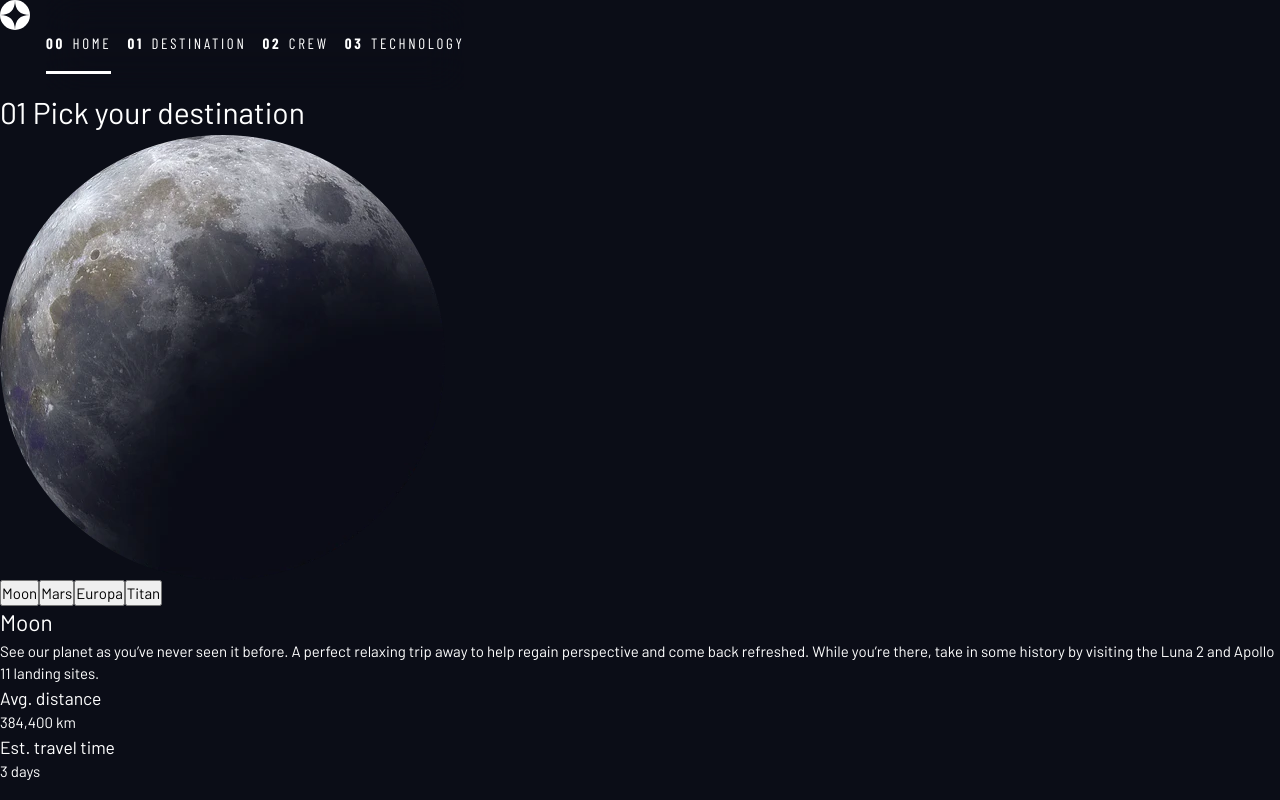
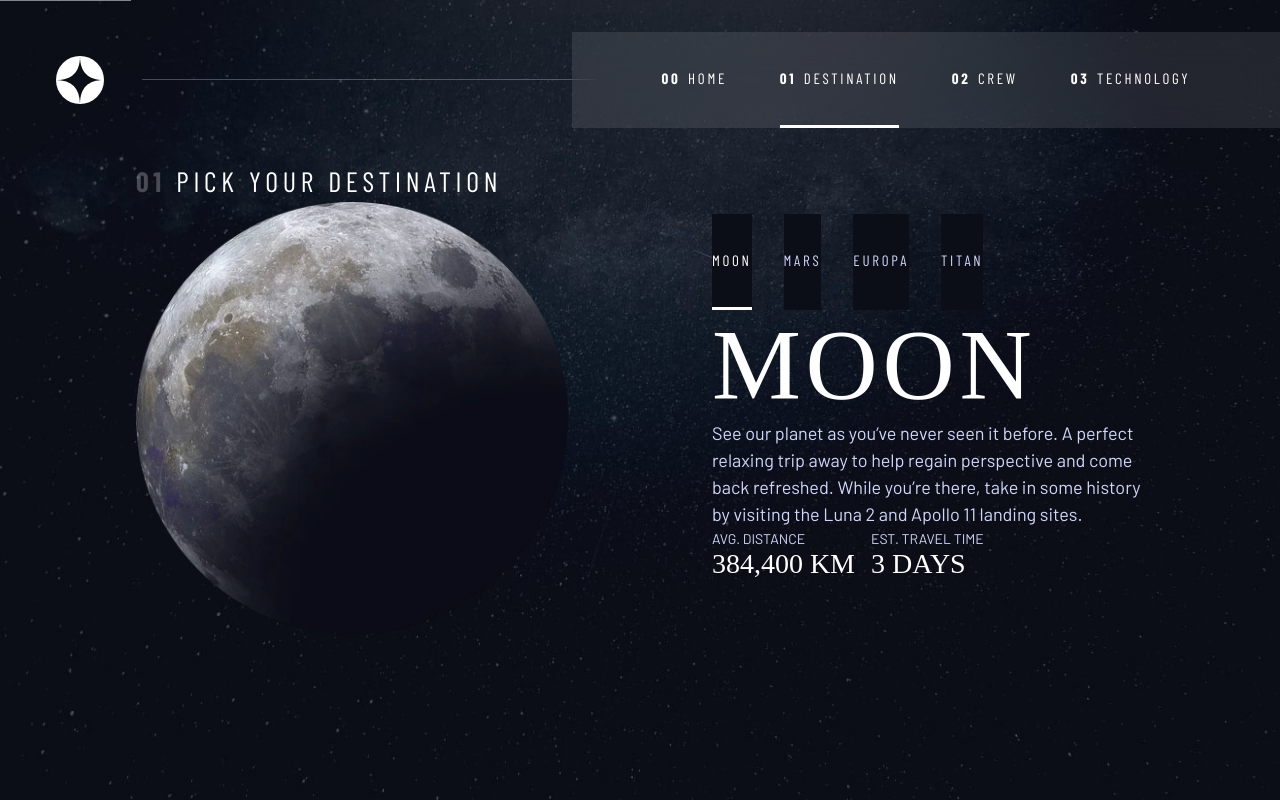
Before and after one commit to Carlos-A-P/space-tourism-website-react, a React (Create React App) app: page /destination in a window 1280 px wide. Built offline with nearby package versions, Linux system fonts and the light colour scheme; a web font is replaced by a local one.

Commit message:
started working on destination page and updating styles

```diff
--- a/src/App.jsx
+++ b/src/App.jsx
@@ -14,7 +14,7 @@ function App() {
 			<div className={`page-wrap ${bg}`}>
 				<Header />
 				<Routes>
-					<Route path="/" element={<Home changeBG={(x) => setBG(x)} />} />
+					<Route index element={<Home changeBG={(x) => setBG(x)} />} />
 					<Route
 						path="/destination"
 						element={<Destination changeBG={(x) => setBG(x)} />}
--- a/src/components/Navbar.jsx
+++ b/src/components/Navbar.jsx
@@ -1,8 +1,6 @@
 import React, { useState } from "react";
-import { Link } from "react-router-dom";
+import { NavLink } from "react-router-dom";
 import logo from "../assets/shared/logo.svg";
-import Hamburger_Menu from "../assets/shared/icon-hamburger.svg";
-import Close_Menu from "../assets/shared/icon-close.svg";
 
 export default function Navbar() {
 	const [openLinks, setOpenLinks] = useState(false);
@@ -12,61 +10,75 @@ export default function Navbar() {
 	};
 
 	return (
+		<>
+			<a href="#main" className="skip-to-content">
+				Skip to content
+			</a>
 			<header className="primary-header flex">
-			<div style={{ width: "30px" }}>
-				<img src={logo} alt="space tourism logo" />
+				<div>
+					<img src={logo} alt="space tourism logo" className="logo" />
 				</div>
-			{/* <button
+				<button
+					className={`mobile-nav-toggle ${openLinks ? "open" : "close"}`}
+					aria-controls="primary-navigation"
 					onClick={toggleNavbar}
-				className="menu-icon"
-				aria-controls="primary-navigation"
 				>
-				<span class="sr-only" aria-expanded="false">
-					Menu
-				</span>
-			</button> */}
-			<button className="mobile-nav-toggle" aria-controls="primary-navigation">
-				<span aria-selected="false" className="sr-only">
+					<span aria-expanded={!openLinks} className="sr-only">
 						Menu
 					</span>
 				</button>
 				<nav className="navbar ">
-				<ul className="primary-navigation flex">
+					<ul
+						className={`primary-navigation flex ${openLinks ? "hidden" : ""}`}
+					>
 						<li>
-						<Link
+							<NavLink
 								to="/"
-							className="active ff-sans-cond uppercase text-white letter-spacing-2 underline-indicator"
+								className={`${(isActive) =>
+									isActive
+										? "active"
+										: ""} ff-sans-cond uppercase text-white letter-spacing-2 underline-indicator`}
 							>
 								{/* the aria-hidden is so that span won't be read to the screen reader */}
 								<span aria-hidden="true">00</span>Home
-						</Link>
+							</NavLink>
 						</li>
 						<li>
-						<Link
+							<NavLink
 								to="/destination"
-							className="ff-sans-cond uppercase text-white letter-spacing-2 underline-indicator"
+								className={`${(isActive) =>
+									isActive
+										? "active"
+										: ""} ff-sans-cond uppercase text-white letter-spacing-2 underline-indicator`}
 							>
 								<span aria-hidden="true">01</span>Destination
-						</Link>
+							</NavLink>
 						</li>
 						<li>
-						<Link
+							<NavLink
 								to="/crew"
-							className="ff-sans-cond uppercase text-white letter-spacing-2 underline-indicator"
+								className={`${(isActive) =>
+									isActive
+										? "active"
+										: ""} ff-sans-cond uppercase text-white letter-spacing-2 underline-indicator`}
 							>
 								<span aria-hidden="true">02</span>Crew
-						</Link>
+							</NavLink>
 						</li>
 						<li>
-						<Link
+							<NavLink
 								to="/technology"
-							className="ff-sans-cond uppercase text-white letter-spacing-2 underline-indicator"
+								className={`${(isActive) =>
+									isActive
+										? "active"
+										: ""} ff-sans-cond uppercase text-white letter-spacing-2 underline-indicator`}
 							>
 								<span aria-hidden="true">03</span>Technology
-						</Link>
+							</NavLink>
 						</li>
 					</ul>
 				</nav>
 			</header>
+		</>
 	);
 }
--- a/src/pages/Destination.jsx
+++ b/src/pages/Destination.jsx
@@ -9,12 +9,10 @@ function Destination(props) {
 	});
 	return (
 		<div className="">
-			{/* <Navbar /> */}
-			<main id="main">
-				{/* this can be a component */}
+			<main id="main" className="grid-container grid-container--destination">
 				<div className="left">
 					{/* aria hidden is so that screen readers don't have to hear the span */}
-					<h1 className="">
+					<h1 className="fs-500 numbered-title ">
 						<span aria-hidden="true">01</span> Pick your destination
 					</h1>
 
@@ -24,12 +22,16 @@ function Destination(props) {
 					</picture>
 				</div>
 				<div className="right">
-					<div className="" role="tablist" aria-label="destination list">
+					<div
+						className="tab-list flex"
+						role="tablist"
+						aria-label="destination list"
+					>
 						<button
 							aria-selected="true"
 							role="tab"
 							aria-controls="moon-tab"
-							className=""
+							className="underline-indicator uppercase ff-sans-cond text-accent bg-dark letter-spacing-2"
 							tabIndex="0"
 							data-image="moon-image"
 						>
@@ -39,7 +41,7 @@ function Destination(props) {
 							aria-selected="false"
 							role="tab"
 							aria-controls="mars-tab"
-							className=""
+							className="underline-indicator uppercase ff-sans-cond text-accent bg-dark letter-spacing-2"
 							tabIndex="-1"
 							data-image="mars-image"
 						>
@@ -49,7 +51,7 @@ function Destination(props) {
 							aria-selected="false"
 							role="tab"
 							aria-controls="europa-tab"
-							className=""
+							className="underline-indicator uppercase ff-sans-cond text-accent bg-dark letter-spacing-2"
 							tabIndex="-1"
 							data-image="europa-image"
 						>
@@ -59,7 +61,7 @@ function Destination(props) {
 							aria-selected="false"
 							role="tab"
 							aria-controls="titan-tab"
-							className=""
+							className="underline-indicator uppercase ff-sans-cond text-accent bg-dark letter-spacing-2"
 							tabIndex="-1"
 							data-image="titan-image"
 						>
@@ -68,25 +70,34 @@ function Destination(props) {
 					</div>
 
 					{/* this can be a component */}
-					{/* description */}
-					<article className="" id="moon-tab" tabIndex="0" role="tabpanel">
-						<h2 className="">Moon</h2>
+					{/* description- articles are any self-contained bit of information*/}
+					<article
+						className="destination-info"
+						id="moon-tab"
+						tabIndex="0"
+						role="tabpanel"
+					>
+						<h2 className="fs-800 ff-serif text-white letter-spacing-1 d-block uppercase">
+							Moon
+						</h2>
 
-						<p>
+						<p className="text-accent fs-400">
 							See our planet as you’ve never seen it before. A perfect relaxing
 							trip away to help regain perspective and come back refreshed.
 							While you’re there, take in some history by visiting the Luna 2
 							and Apollo 11 landing sites.
 						</p>
 
-						<div className="">
+						<div className="flex">
 							<div>
-								<h3 className="">Avg. distance</h3>
-								<p className="">384,400 km</p>
+								<h3 className="text-accent uppercase fs-200">Avg. distance</h3>
+								<p className="ff-serif fs-600 uppercase">384,400 km</p>
 							</div>
 							<div>
-								<h3 className="">Est. travel time</h3>
-								<p className="">3 days</p>
+								<h3 className="text-accent uppercase fs-200">
+									Est. travel time
+								</h3>
+								<p className="ff-serif fs-600 uppercase">3 days</p>
 							</div>
 						</div>
 					</article>
--- a/src/pages/Home.jsx
+++ b/src/pages/Home.jsx
@@ -15,7 +15,7 @@ function Home(props) {
 					</span>
 				</h1>
 
-				<p>
+				<p className="text-accent fs-400">
 					Let’s face it; if you want to go to space, you might as well genuinely
 					go to outer space and not hover kind of on the edge of it. Well sit
 					back, and relax because we’ll give you a truly out of this world
@@ -24,8 +24,8 @@ function Home(props) {
 			</div>
 			<div>
 				<Link
-					to="/"
-					class="hover-effect large-button uppercase ff-serif text-dark bg-white"
+					to="/destination"
+					className="hover-effect large-button uppercase ff-serif text-dark bg-white"
 				>
 					Explore
 				</Link>
--- a/src/styles/App.scss
+++ b/src/styles/App.scss
@@ -1,5 +1,8 @@
 @import "navbar";
 @import "home";
+@import "destination";
+@import "crew";
+@import "technology";
 @import "media-queries";
 @import "./Variables/variables";
 @import "utility-classes";
--- /dev/null
+++ b/src/styles/_destination.scss
@@ -0,0 +1,41 @@
+@use "./Variables/variables";
+@import "./media-queries";
+
+.destination {
+	background-image: url(../assets/destination/background-destination-mobile.jpg);
+
+	@include tablet {
+		background-image: url(../assets/destination/background-destination-tablet.jpg);
+		background-position: center center;
+	}
+	@include desktop {
+		background-image: url(../assets/destination/background-destination-desktop.jpg);
+	}
+
+	h1 {
+		letter-spacing: 2.7px;
+		span {
+			margin: 18px 0;
+		}
+
+		@include tablet {
+			letter-spacing: 3.38px;
+		}
+		@include desktop {
+			letter-spacing: 4.72px;
+		}
+	}
+}
+
+.grid-container--destination {
+	grid-template-areas: "title" "image" "tabs" "content";
+}
+
+.numbered-title {
+	grid-area: title;
+}
+
+.grid-container--destination img {
+	grid-area: image;
+	max-width: 100%;
+}
--- a/src/styles/_navbar.scss
+++ b/src/styles/_navbar.scss
@@ -1,8 +1,58 @@
 @import "./Variables/variables";
 @import "./media-queries";
 
-.primary-navigation {
-	gap: 8rem;
+.skip-to-content {
+	position: absolute;
+	z-index: 9999;
+	background: $clr-white;
+	color: $clr-dark;
+	padding: 0.5rem 1rem;
+	margin-inline: auto;
+	transform: translateY(-100%);
+	transition: transform 0.2s ease-in;
+
+	&:focus {
+		transform: translateY(0);
+	}
+}
+
+.primary-header {
+	justify-content: space-between;
+	align-items: center;
+
+	@include desktop {
+		&::after {
+			content: "";
+			display: block;
+			position: relative;
+			height: 1px;
+			width: 45%;
+			margin-right: -2.5rem;
+			background: hsla(0, 0%, 100%, 0.25);
+			order: 1;
+		}
+	}
+}
+
+nav {
+	order: 2;
+}
+
+.logo {
+	margin: 0rem calc(clamp(1.5rem, 5vw, 3.5rem));
+	width: 40px;
+
+	@media (max-width: 560px) {
+		margin: 24px calc(clamp(1.5rem, 5vw, 3.5rem));
+	}
+
+	@include tablet {
+		width: auto;
+	}
+}
+
+ul.primary-navigation {
+	gap: calc(clamp(1.5rem, 7vw, 3.3rem));
 	list-style: none;
 	margin: 0;
 	padding: 1rem 0;
@@ -10,20 +60,38 @@
 	// background: hsla(0, 0%, 100%, 0);
 	// backdrop-filter: blur(20px);
 	background: hsla(0, 0%, 100%, 0.2);
+	transition: transform 0.5s ease-in-out;
 
 	@supports (backdrop-filter: blur(20px)) {
-		background: hsla(0, 0%, 100%, 0);
+		background: hsla(0, 0%, 100%, 0.1);
 		backdrop-filter: blur(20px);
+	}
+
+	@include tablet {
+		padding: 0 calc(clamp(3rem, 7vw, 7rem));
 	}
 
 	@media (max-width: 560px) {
 		gap: 0.5rem;
-		padding: calc(min(20rem, 10vh)) 2rem;
+		padding: calc(min(20rem, 18vh)) 2rem;
 		align-items: flex-start;
 		position: fixed;
 		flex-direction: column;
-		inset: 0 0 0 20%;
+		inset: 0 0 0 32%;
 		z-index: 1000;
+		transform: translate(0%);
+
+		&.hidden {
+			transform: translate(100%);
+		}
+	}
+
+	@media (min-width: 560px) and (max-width: 770px) {
+		padding-inline: 3rem;
+	}
+
+	@include desktop {
+		margin-block: 2rem;
 	}
 }
 
@@ -38,6 +106,20 @@
 		top: 2rem;
 		background: transparent;
 		border: 0;
+		background-position: center center;
+		width: 1.5rem;
+		aspect-ratio: 1;
+		background-repeat: no-repeat;
+		cursor: pointer;
+		transition: background-image 0.5s ease;
+
+		&.open {
+			background-image: url(../assets/shared/icon-hamburger.svg);
+		}
+
+		&.close {
+			background-image: url(../assets/shared/icon-close.svg);
+		}
 	}
 }
 
@@ -53,14 +135,22 @@
 .primary-navigation a > span {
 	font-weight: 700;
 	margin-right: 0.5em;
+
+	@media (min-width: 560px) and (max-width: 770px) {
+		display: none;
+	}
 }
 
 /* direct descendent just to make sure style doesn't leak out */
 .underline-indicator {
-	padding: 1rem 0;
+	padding: 2.2rem 0;
 	border: 0;
 	border-bottom: 0.2rem solid hsla(0, 0%, 100%, 0);
 	transition: all 0.5s ease;
+
+	@media (max-width: 560px) {
+		padding: 0.5rem 0;
+	}
 }
 
 .underline-indicator:hover,
--- a/src/styles/_utility-classes.scss
+++ b/src/styles/_utility-classes.scss
@@ -41,7 +41,6 @@
 
 .grid-container {
 	text-align: center;
-	border: 1px solid limegreen;
 	display: grid;
 	place-items: center;
 	padding-inline: 1rem;
@@ -57,26 +56,16 @@
 		// set which column they are
 		& > *:first-child {
 			grid-column: 2;
-			border: 1px solid red;
 		}
 
 		& > *:last-child {
 			grid-column: 3;
-			border: 1px solid yellow;
 		}
 	}
 }
 
-.grid-container--home {
-	@include desktop {
-		// takes bigger of the two values
-		padding-bottom: calc(max(6rem, 20vh));
-		align-items: end;
-	}
-}
-
 .grid-container * {
-	max-width: 50ch;
+	max-width: 51ch;
 }
 
 .sr-only {
@@ -162,15 +151,21 @@
 }
 .fs-600 {
 	font-size: $fs-600;
-	@include tablet {
-		font-size: $fs-600-lg;
-	}
-	@include desktop {
-		font-size: $fs-600-xlg;
-	}
+	// @include tablet {
+	// 	font-size: $fs-600-lg;
+	// }
+	// @include desktop {
+	// 	font-size: $fs-600-xlg;
+	// }
 }
 .fs-500 {
 	font-size: $fs-500;
+	@include tablet {
+		font-size: $fs-500-lg;
+	}
+	@include desktop {
+		font-size: $fs-500-xlg;
+	}
 }
 .fs-400 {
 	font-size: $fs-400;
@@ -197,7 +192,7 @@
 
 .numbered-title {
 	font-family: $ff-sans-cond;
-	font-size: $fs-500;
+	// font-size: $fs-500;
 	text-transform: uppercase;
 	letter-spacing: 4.72px;
 }
@@ -212,33 +207,6 @@
 /* ------------------- */
 /* Components         */
 /* ------------------- */
-
-.large-button {
-	font-size: 2rem;
-	display: inline-grid;
-	place-items: center;
-	padding: 0 2em;
-	border-radius: 50%;
-	aspect-ratio: 1;
-	text-decoration: none;
-}
-
-.hover-effect {
-	transition: all 0.5s ease-out;
-
-	&:hover,
-	&:focus {
-		box-shadow: 0px 0px 0px 2.5rem hsla(0, 0%, 100%, 0.1);
-	}
-}
-
-// .primary-navigation {
-//
-//
-//
-//
-//
-// }
 
 .tab-list {
 	gap: 2rem;
```
Also changed, not shown: src/styles/Variables/_variables.scss (+7 -5 lines), src/styles/_crew.scss (+14 -0 lines), src/styles/_home.scss (+45 -0 lines), src/styles/_technology.scss (added, +14 -0 lines). Lines whose indentation alone changed are shown as unchanged.
